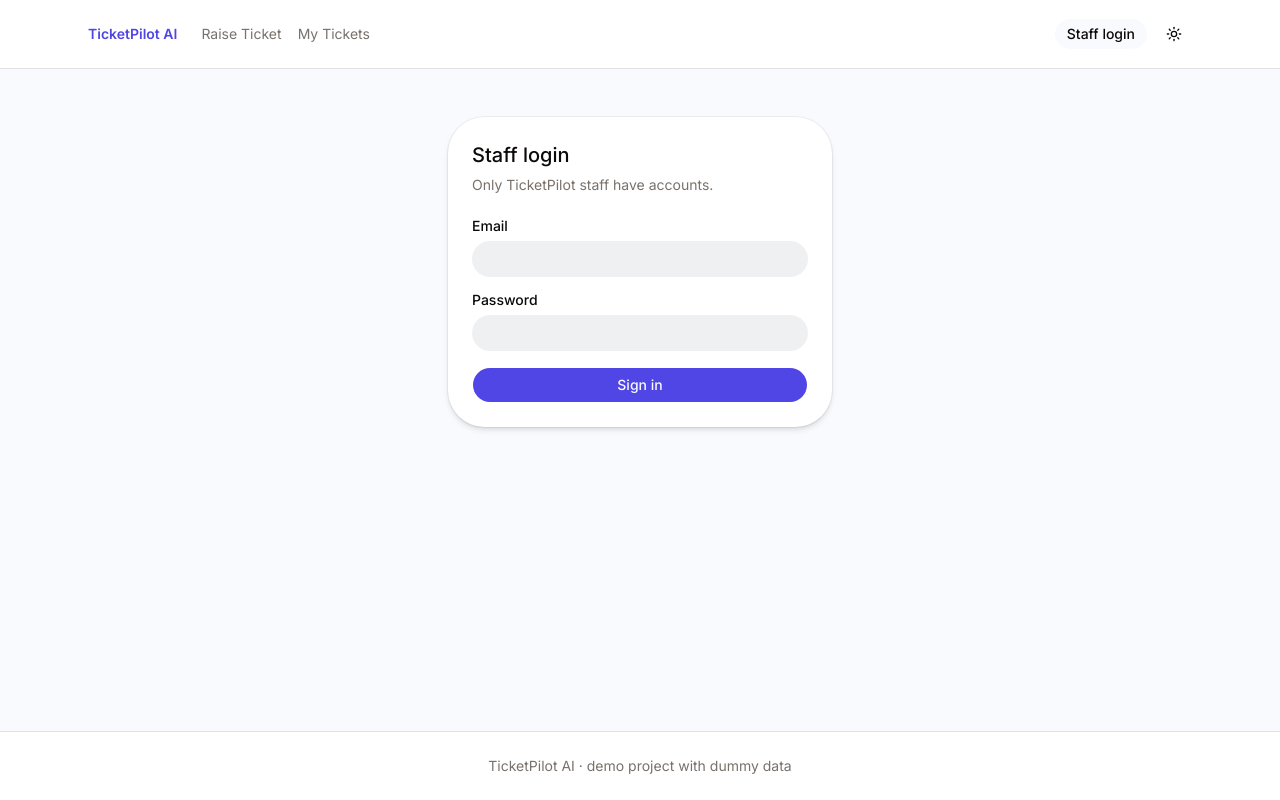
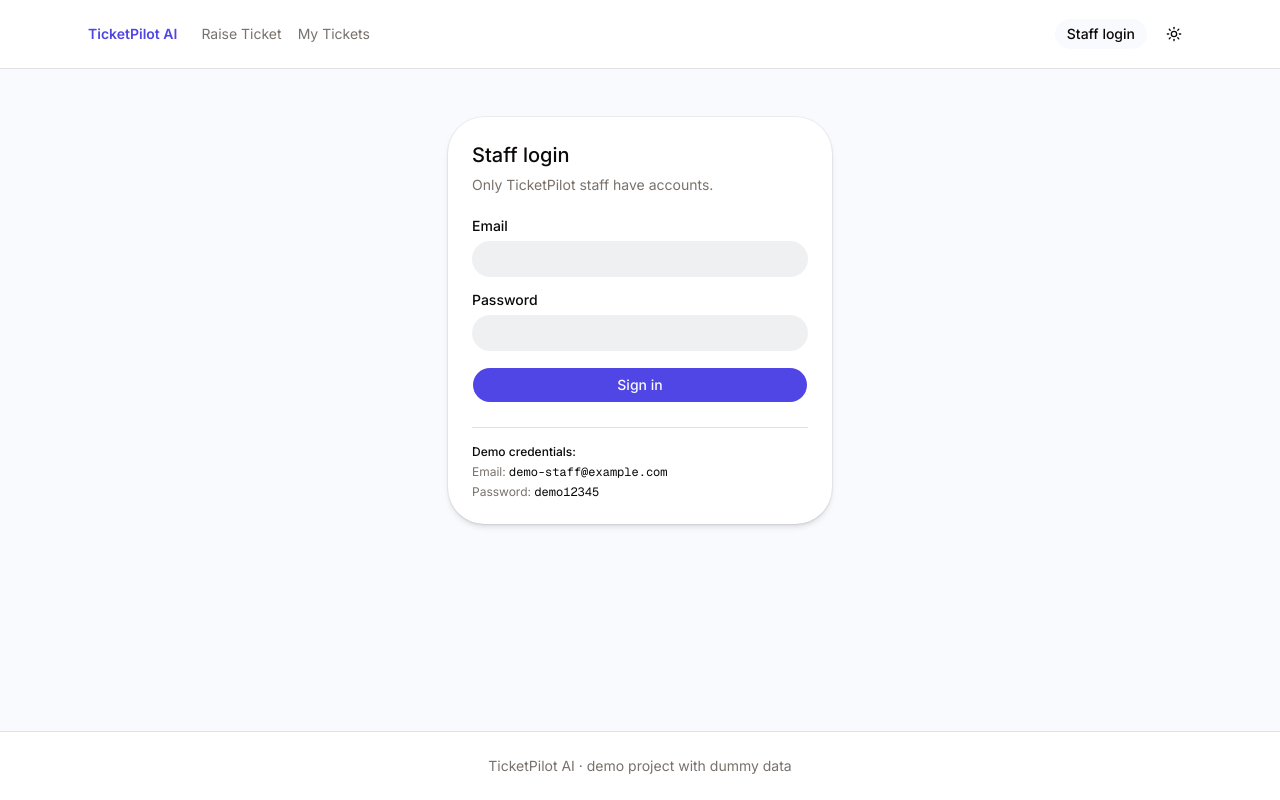
Before and after one commit to asim-momin-7864/ticket-pilot-ai-app, a Next.js app: page /login in a window 1280 px wide. Built offline with nearby package versions, Linux system fonts and the light colour scheme.

Commit message:
docs: add project screenshots and flow diagram assets and update README documentation

```diff
--- a/src/components/login-form.tsx
+++ b/src/components/login-form.tsx
@@ -61,6 +61,12 @@ export function LoginForm() {
             {isPending ? "Signing in..." : "Sign in"}
           </Button>
         </form>
+
+        <div className="mt-6 border-t pt-4 text-xs text-muted-foreground space-y-1">
+          <p className="font-medium text-foreground">Demo credentials:</p>
+          <p>Email: <span className="font-mono text-foreground">demo-staff@example.com</span></p>
+          <p>Password: <span className="font-mono text-foreground">demo12345</span></p>
+        </div>
       </CardContent>
     </Card>
   );
```
Also changed, not shown: 13 other files (tests, documents, lock files or other folders).
